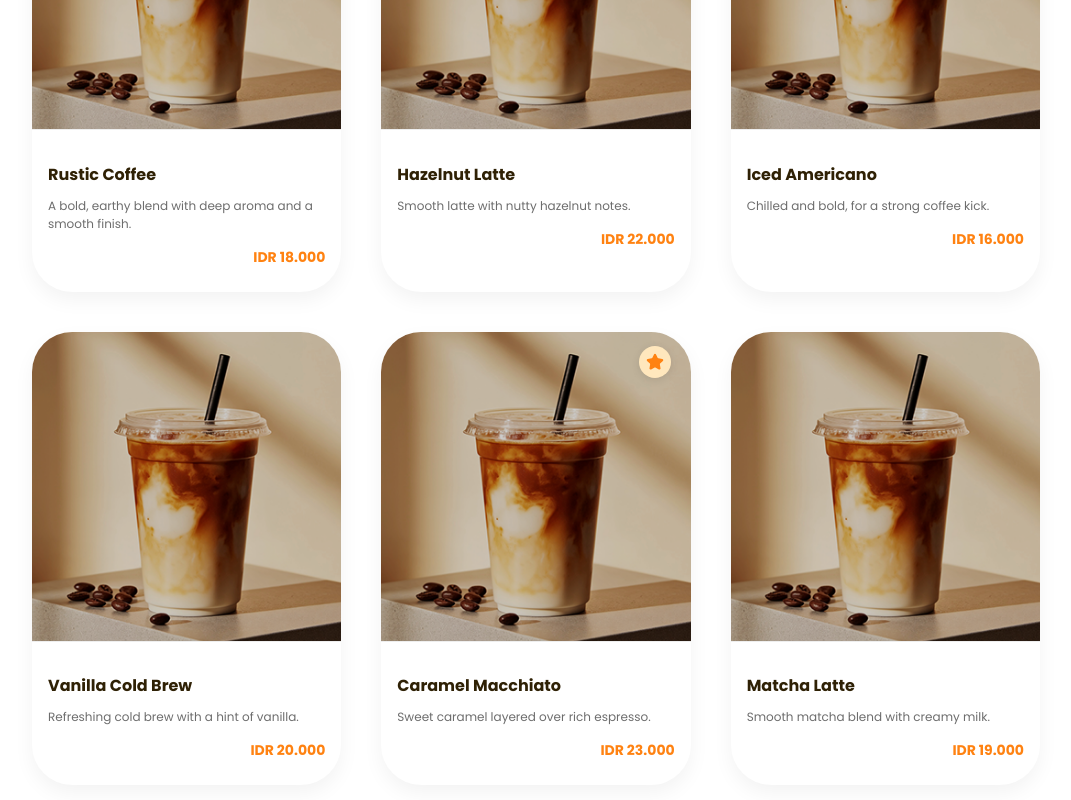
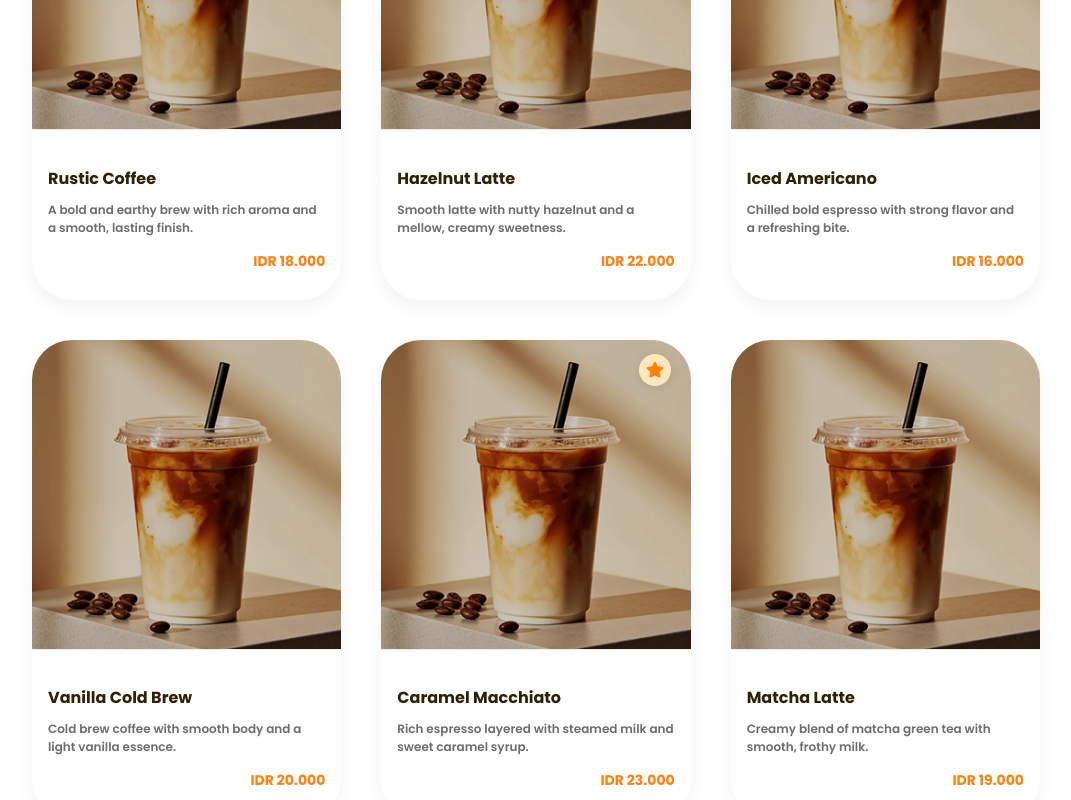
Before and after one commit to michelleflorence/jo-ann-cafe, a React (Vite) app: page / in a window 1280 px wide. Shown: the part 1360-2160 px from the top of the page, without its empty margins (104-1175 px from the left). Built offline with nearby package versions, Linux system fonts and the light colour scheme.

Commit message:
Fix Card

```diff
--- a/src/components/Card/MenuCard.module.scss
+++ b/src/components/Card/MenuCard.module.scss
@@ -45,7 +45,7 @@
   }
 
   .info {
-    padding: 10px 16px;
+    padding: 14px 16px;
 
     .name {
       font-size: 16px;
@@ -56,6 +56,7 @@
 
     .desc {
       font-size: 12px;
+      font-weight: 600;
       color: #6D6D6D;
       margin: 0;
       margin-bottom: 12px;
--- a/src/data/MenuCard.js
+++ b/src/data/MenuCard.js
@@ -5,7 +5,7 @@ export const allMenuData = [
     id: 1,
     name: "Rustic Coffee",
     price: "IDR 18.000",
-    desc: "A bold, earthy blend with deep aroma and a smooth finish.",
+    desc: "A bold and earthy brew with rich aroma and a smooth, lasting finish.",
     image: rusticCoffee,
     isFavorite: true,
   },
@@ -13,7 +13,7 @@ export const allMenuData = [
     id: 2,
     name: "Hazelnut Latte",
     price: "IDR 22.000",
-    desc: "Smooth latte with nutty hazelnut notes.",
+    desc: "Smooth latte with nutty hazelnut and a mellow, creamy sweetness.",
     image: rusticCoffee,
     isFavorite: false,
   },
@@ -21,7 +21,7 @@ export const allMenuData = [
     id: 3,
     name: "Iced Americano",
     price: "IDR 16.000",
-    desc: "Chilled and bold, for a strong coffee kick.",
+    desc: "Chilled bold espresso with strong flavor and a refreshing bite.",
     image: rusticCoffee,
     isFavorite: true,
   },
@@ -29,7 +29,7 @@ export const allMenuData = [
     id: 4,
     name: "Vanilla Cold Brew",
     price: "IDR 20.000",
-    desc: "Refreshing cold brew with a hint of vanilla.",
+    desc: "Cold brew coffee with smooth body and a light vanilla essence.",
     image: rusticCoffee,
     isFavorite: false,
   },
@@ -37,7 +37,7 @@ export const allMenuData = [
     id: 5,
     name: "Caramel Macchiato",
     price: "IDR 23.000",
-    desc: "Sweet caramel layered over rich espresso.",
+    desc: "Rich espresso layered with steamed milk and sweet caramel syrup.",
     image: rusticCoffee,
     isFavorite: true,
   },
@@ -45,7 +45,7 @@ export const allMenuData = [
     id: 6,
     name: "Matcha Latte",
     price: "IDR 19.000",
-    desc: "Smooth matcha blend with creamy milk.",
+    desc: "Creamy blend of matcha green tea with smooth, frothy milk.",
     image: rusticCoffee,
     isFavorite: false,
   },
@@ -53,7 +53,7 @@ export const allMenuData = [
     id: 7,
     name: "Espresso Shot",
     price: "IDR 12.000",
-    desc: "Strong and intense single espresso shot.",
+    desc: "A strong and concentrated shot of bold, rich espresso flavor.",
     image: rusticCoffee,
     isFavorite: false,
   },
@@ -61,7 +61,7 @@ export const allMenuData = [
     id: 8,
     name: "Mocha Frappe",
     price: "IDR 24.000",
-    desc: "Blended coffee with chocolate flavor.",
+    desc: "Icy chocolate blend with espresso and smooth whipped topping.",
     image: rusticCoffee,
     isFavorite: true,
   },
@@ -69,7 +69,7 @@ export const allMenuData = [
     id: 9,
     name: "Taro Milk Tea",
     price: "IDR 21.000",
-    desc: "Creamy taro with boba pearls.",
+    desc: "Creamy taro tea with chewy boba and soft, floral sweetness.",
     image: rusticCoffee,
     isFavorite: false,
   },
@@ -77,7 +77,7 @@ export const allMenuData = [
     id: 10,
     name: "Strawberry Smoothie",
     price: "IDR 20.000",
-    desc: "Refreshing fruity smoothie with real strawberries.",
+    desc: "Fruity blend of fresh strawberries with creamy smooth texture.",
     image: rusticCoffee,
     isFavorite: true,
   },
```
